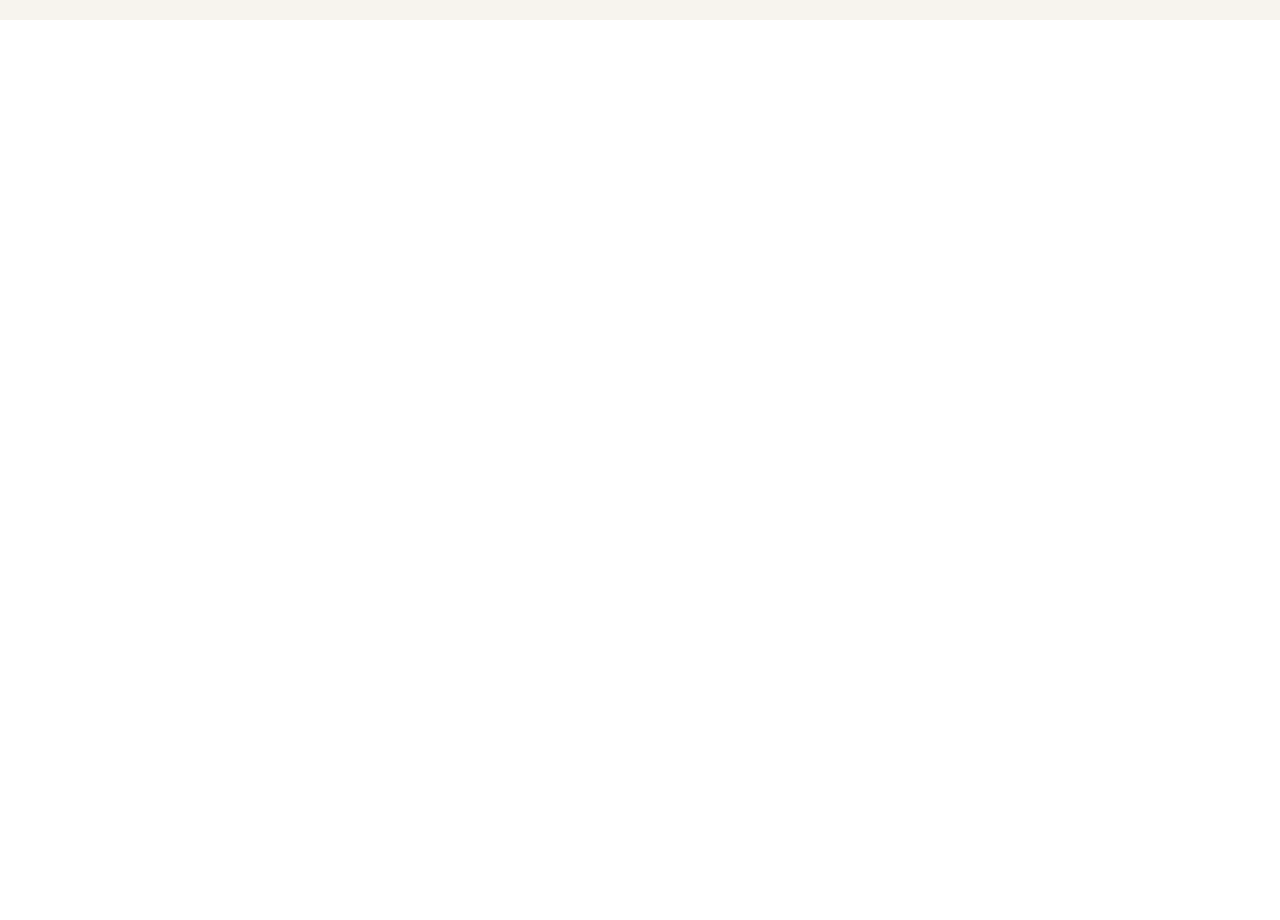
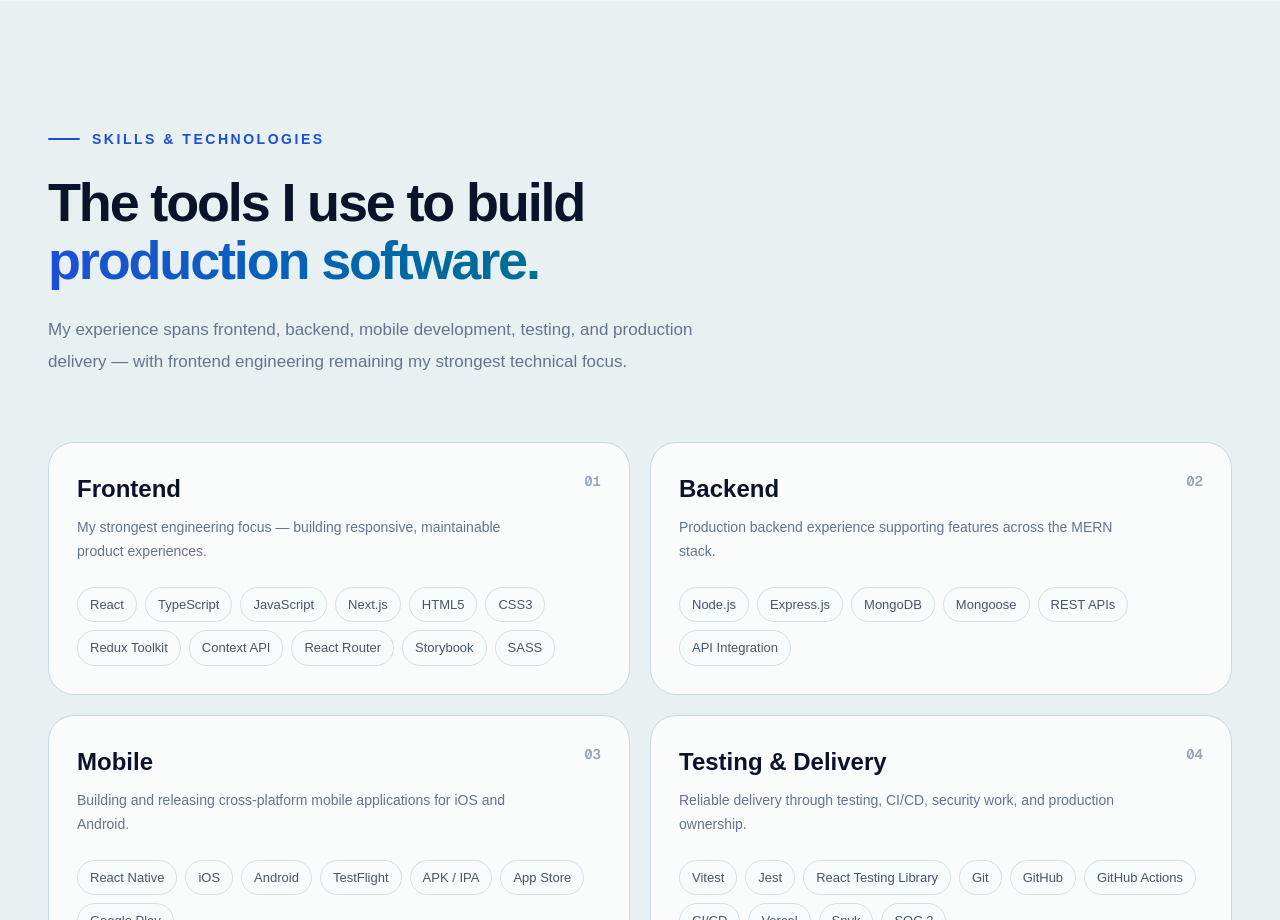
Before and after one commit to SyedUzairAlii/syeduzairali.dev, a Next.js app: page / in a window 1280 px wide. Shown: the part 1880-2800 px from the top of the page. Before the commit the page ends 1900 px from the top, so only its background shows below. Built offline with nearby package versions, Linux system fonts and the light colour scheme.

Commit message:
feat: add Skills section and update Navbar for navigation

```diff
--- a/app/page.tsx
+++ b/app/page.tsx
@@ -2,16 +2,20 @@ import AboutSection from "@/components/AboutSection";
 import CustomCursor from "@/components/CustomCursor";
 import IntroSection from "@/components/IntroSection";
 import Navbar from "@/components/Navbar";
+import SkillsSection from "@/components/SkillsSection";
 
 export default function Home() {
   return (
     <div className="min-h-screen bg-[#D8E4E7]">
       <CustomCursor />
+
       <Navbar />
 
       <IntroSection />
 
       <AboutSection />
+
+      <SkillsSection />
     </div>
   );
 }
--- a/components/IntroSection.tsx
+++ b/components/IntroSection.tsx
@@ -110,24 +110,6 @@ export default function IntroSection() {
               LinkedIn ↗
             </a>
           </div>
-
-          {/* Highlights */}
-          <div className="mt-9 flex flex-wrap gap-4">
-            {highlights.map((highlight) => (
-              <div
-                key={highlight.label}
-                className="min-w-[135px] rounded-2xl border border-[#B9CCD2] bg-[#EDF5F6] px-4 py-4"
-              >
-                <div className="text-[18px] font-bold text-[#0F172A]">
-                  {highlight.value}
-                </div>
-
-                <div className="mt-1 text-xs text-[#64748B]">
-                  {highlight.label}
-                </div>
-              </div>
-            ))}
-          </div>
         </div>
 
         {/* Portrait */}
@@ -139,8 +121,7 @@ export default function IntroSection() {
       absolute -inset-[50%]
       animate-[spin_12s_linear_infinite]
       bg-[conic-gradient(from_0deg,#CFE0F5,#5EEAD4,#93C5FD,#D8F2EC,#CFE0F5)]
-      motion-reduce:animate-none
-    "
+      motion-reduce:animate-none"
             />
             {/* Soft layer above rotating gradient */}
             <div className="absolute inset-[2px] rounded-[32px] bg-[#E4EFF1]/35 backdrop-blur-[2px]" />
--- a/components/Navbar.tsx
+++ b/components/Navbar.tsx
@@ -8,6 +8,10 @@ const navItems = [
   {
     label: "About",
     href: "#about",
+  },
+  {
+    label: "Skills",
+    href: "#skills",
   },
   {
     label: "Experience",
@@ -31,7 +35,10 @@ export default function Navbar() {
   const [isOpen, setIsOpen] = useState(false);
 
   return (
-    <header className="sticky top-0 z-50 w-full border-b border-white/10 bg-[#0B132B]">
+    <header
+      data-cursor-light
+      className="sticky top-0 z-50 w-full border-b border-white/10 bg-[#0B132B]"
+    >
       <nav className="mx-auto flex min-h-20 max-w-[1328px] items-center justify-between px-6 lg:px-12">
         {/* Brand */}
         <a
--- a/components/PortraitSlideshow.tsx
+++ b/components/PortraitSlideshow.tsx
@@ -22,12 +22,12 @@ const slides = [
     label: "Pittsburgh, PA",
     position: "object-center",
   },
-  {
-    src: "/profile.jpg",
-    alt: "Syed Uzair Ali",
-    label: "Niche Office · Pittsburgh, PA",
-    position: "object-[center_18%]",
-  },
+  // {
+  //   src: "/profile.jpg",
+  //   alt: "Syed Uzair Ali",
+  //   label: "Niche Office · Pittsburgh, PA",
+  //   position: "object-[center_18%]",
+  // }, hidding for now
 ];
 
 const SLIDE_DURATION = 7000;
--- /dev/null
+++ b/components/SkillsSection.tsx
@@ -0,0 +1,140 @@
+const skillGroups = [
+  {
+    number: "01",
+    title: "Frontend",
+    description:
+      "My strongest engineering focus — building responsive, maintainable product experiences.",
+    skills: [
+      "React",
+      "TypeScript",
+      "JavaScript",
+      "Next.js",
+      "HTML5",
+      "CSS3",
+      "Redux Toolkit",
+      "Context API",
+      "React Router",
+      "Storybook",
+      "SASS",
+    ],
+  },
+  {
+    number: "02",
+    title: "Backend",
+    description:
+      "Production backend experience supporting features across the MERN stack.",
+    skills: [
+      "Node.js",
+      "Express.js",
+      "MongoDB",
+      "Mongoose",
+      "REST APIs",
+      "API Integration",
+    ],
+  },
+  {
+    number: "03",
+    title: "Mobile",
+    description:
+      "Building and releasing cross-platform mobile applications for iOS and Android.",
+    skills: [
+      "React Native",
+      "iOS",
+      "Android",
+      "TestFlight",
+      "APK / IPA",
+      "App Store",
+      "Google Play",
+    ],
+  },
+  {
+    number: "04",
+    title: "Testing & Delivery",
+    description:
+      "Reliable delivery through testing, CI/CD, security work, and production ownership.",
+    skills: [
+      "Vitest",
+      "Jest",
+      "React Testing Library",
+      "Git",
+      "GitHub",
+      "GitHub Actions",
+      "CI/CD",
+      "Vercel",
+      "Snyk",
+      "SOC 2",
+    ],
+  },
+];
+
+export default function SkillsSection() {
+  return (
+    <section id="skills" className="w-full scroll-mt-20 bg-[#E8F0F2]">
+      <div className="mx-auto max-w-[1328px] px-6 py-24 lg:px-12 lg:py-32">
+        {/* Heading */}
+        <div className="max-w-[720px]">
+          <div className="flex items-center gap-3">
+            <span className="h-[2px] w-8 rounded-full bg-[#1D4ED8]" />
+
+            <p className="text-sm font-semibold uppercase tracking-[0.18em] text-[#1D4ED8]">
+              Skills & Technologies
+            </p>
+          </div>
+
+          <h2 className="mt-6 text-[40px] font-bold leading-[1.08] tracking-[-0.04em] text-[#0B132B] sm:text-[48px] lg:text-[54px]">
+            The tools I use to build
+            <span className="block bg-gradient-to-r from-[#1D4ED8] to-[#0F766E] bg-clip-text text-transparent">
+              production software.
+            </span>
+          </h2>
+
+          <p className="mt-6 max-w-[650px] text-[17px] leading-8 text-[#64748B]">
+            My experience spans frontend, backend, mobile development, testing,
+            and production delivery — with frontend engineering remaining my
+            strongest technical focus.
+          </p>
+        </div>
+
+        {/* Skill Groups */}
+        <div className="mt-16 grid grid-cols-1 gap-5 lg:grid-cols-2">
+          {skillGroups.map((group) => (
+            <article
+              key={group.title}
+              className="group relative overflow-hidden rounded-[26px] border border-[#C9D8DE] bg-white/80 p-7 transition-all duration-300 hover:-translate-y-1 hover:border-[#9DBDC0] hover:bg-white hover:shadow-[0_16px_40px_rgba(15,23,42,0.07)]"
+            >
+              {/* Top accent */}
+              <div className="absolute left-0 top-0 h-1 w-full bg-gradient-to-r from-[#1D4ED8] to-[#0F766E] opacity-0 transition-opacity duration-300 group-hover:opacity-100" />
+
+              <div className="flex items-start justify-between gap-4">
+                <div>
+                  <h3 className="text-[24px] font-bold text-[#0B132B]">
+                    {group.title}
+                  </h3>
+
+                  <p className="mt-2 max-w-[470px] text-sm leading-6 text-[#64748B]">
+                    {group.description}
+                  </p>
+                </div>
+
+                <span className="font-mono text-sm font-semibold text-[#94A3B8]">
+                  {group.number}
+                </span>
+              </div>
+
+              <div className="mt-6 flex flex-wrap gap-2">
+                {group.skills.map((skill) => (
+                  <span
+                    key={skill}
+                    className="rounded-full border border-[#D4DFE3] bg-[#F8FBFC] px-3 py-[7px] text-[13px] font-medium text-[#475569] transition-colors duration-200 group-hover:bg-white"
+                  >
+                    {skill}
+                  </span>
+                ))}
+              </div>
+            </article>
+          ))}
+        </div>
+      </div>
+    </section>
+  );
+}
```
Also changed, not shown: components/CustomCursor.tsx (+156 -100 lines).
